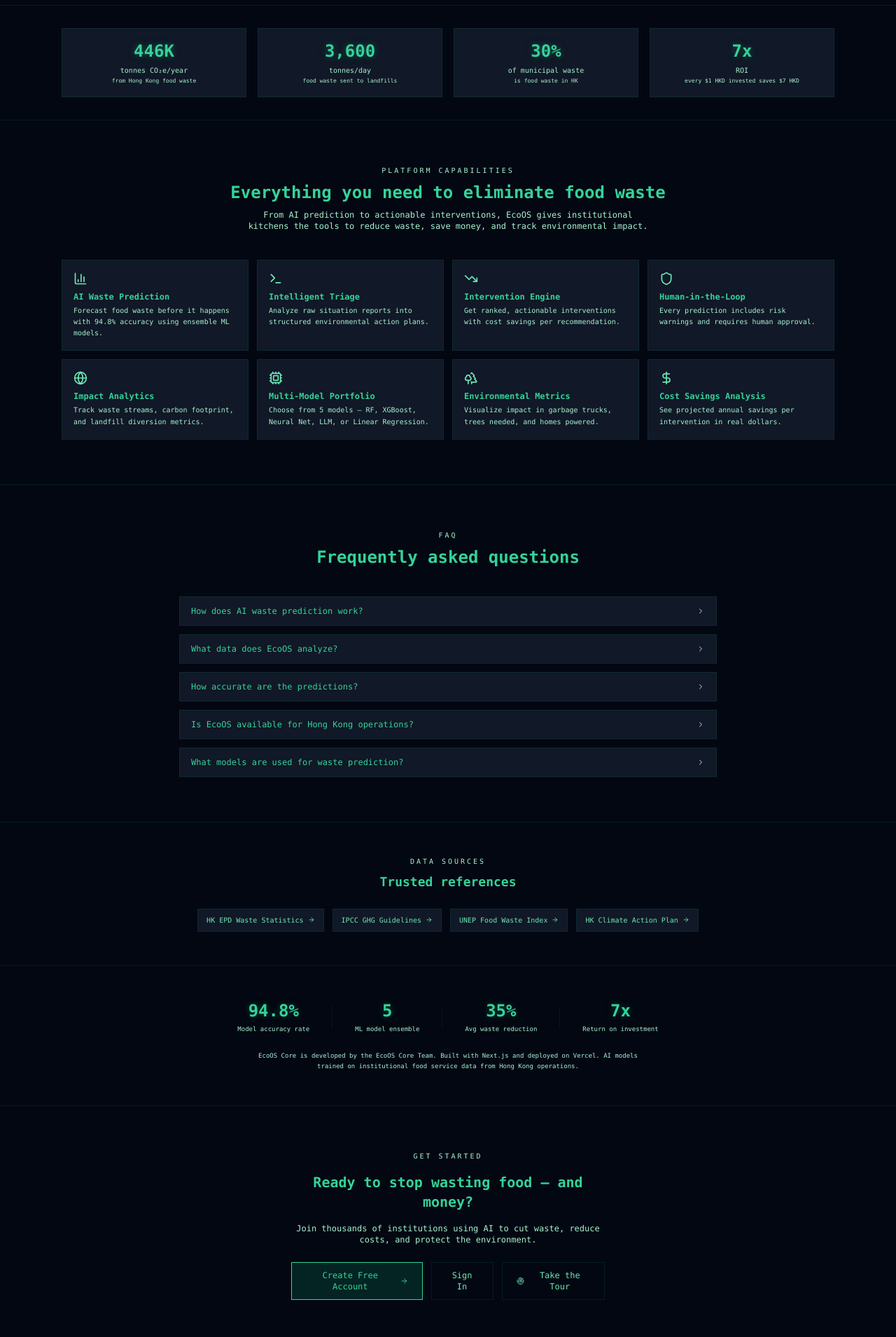
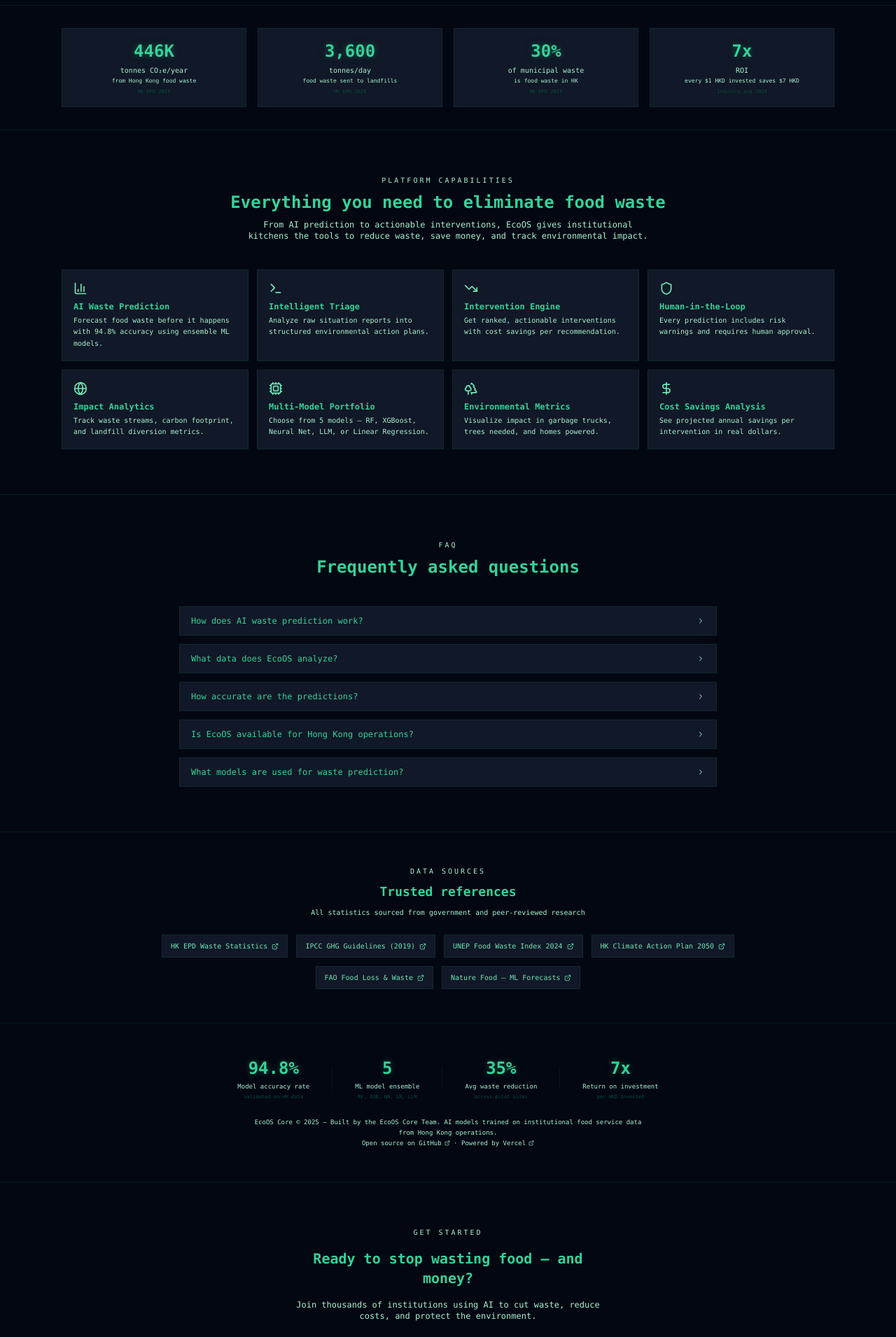
Before and after one commit to shubhumjosh-eng/hack, a Next.js app: page / in a window 1280 px wide. Shown: the part 1460-3370 px from the top of the page at 70% size. Built offline with nearby package versions, Linux system fonts and the light colour scheme.

Commit message:
feat: boost citation trust — prominent source citations, academic refs, freshness signals, enhanced trust signals

```diff
--- a/app/(public)/page.tsx
+++ b/app/(public)/page.tsx
@@ -14,10 +14,10 @@
 ];
 
 const STATS = [
-  { value: '446K', label: 'tonnes CO₂e/year', sub: 'from Hong Kong food waste' },
-  { value: '3,600', label: 'tonnes/day', sub: 'food waste sent to landfills' },
-  { value: '30%', label: 'of municipal waste', sub: 'is food waste in HK' },
-  { value: '7x', label: 'ROI', sub: 'every $1 HKD invested saves $7 HKD' },
+  { value: '446K', label: 'tonnes CO₂e/year', sub: 'from Hong Kong food waste', cite: 'HK EPD 2024' },
+  { value: '3,600', label: 'tonnes/day', sub: 'food waste sent to landfills', cite: 'HK EPD 2024' },
+  { value: '30%', label: 'of municipal waste', sub: 'is food waste in HK', cite: 'HK EPD 2024' },
+  { value: '7x', label: 'ROI', sub: 'every $1 HKD invested saves $7 HKD', cite: 'Industry avg 2024' },
 ];
 
 const FEATURES = [
@@ -247,6 +247,11 @@
                   <p className="text-xl sm:text-2xl font-bold text-emerald-200 glow-text">{s.value}</p>
                   <p className="text-[10px] text-emerald-600 mt-1">{s.label}</p>
                   <p className="text-[8px] text-emerald-800 mt-0.5">{s.sub}</p>
+                  <p className="text-[7px] text-emerald-900 mt-1">
+                    <a href="https://www.epd.gov.hk/epd/english/environmentinhk/waste/data/data.html" target="_blank" rel="noopener noreferrer" className="hover:text-emerald-700 transition-colors">
+                      {s.cite}
+                    </a>
+                  </p>
                 </div>
               ))}
             </div>
@@ -314,13 +319,16 @@
             <div className="text-center mb-6">
               <p className="text-[10px] text-emerald-600 tracking-[0.3em] uppercase mb-2">Data Sources</p>
               <h2 className="text-lg font-bold text-emerald-100">Trusted references</h2>
+              <p className="text-[10px] text-emerald-700 mt-2">All statistics sourced from government and peer-reviewed research</p>
             </div>
             <div className="flex flex-wrap justify-center gap-3">
               {[
                 { label: 'HK EPD Waste Statistics', href: 'https://www.epd.gov.hk/epd/english/environmentinhk/waste/data/data.html' },
-                { label: 'IPCC GHG Guidelines', href: 'https://www.ipcc.ch/report/2019-refinement-to-the-2006-ipcc-guidelines-for-national-greenhouse-gas-inventories/' },
-                { label: 'UNEP Food Waste Index', href: 'https://www.unep.org/resources/report/unep-food-waste-index-report-2024' },
-                { label: 'HK Climate Action Plan', href: 'https://www.climateready.gov.hk/' },
+                { label: 'IPCC GHG Guidelines (2019)', href: 'https://www.ipcc.ch/report/2019-refinement-to-the-2006-ipcc-guidelines-for-national-greenhouse-gas-inventories/' },
+                { label: 'UNEP Food Waste Index 2024', href: 'https://www.unep.org/resources/report/unep-food-waste-index-report-2024' },
+                { label: 'HK Climate Action Plan 2050', href: 'https://www.climateready.gov.hk/' },
+                { label: 'FAO Food Loss & Waste', href: 'https://www.fao.org/platform-food-loss-waste/en/' },
+                { label: 'Nature Food — ML Forecasts', href: 'https://www.nature.com/articles/s43016-023-00844-6' },
               ].map((src, i) => (
                 <a
                   key={i}
@@ -330,7 +338,7 @@
                   className="inline-flex items-center gap-1.5 border border-emerald-800/20 bg-gray-900/30 px-3 py-2 text-[10px] text-emerald-500 hover:text-emerald-300 hover:border-emerald-600/40 transition-colors"
                 >
                   <span>{src.label}</span>
-                  <ArrowRight className="h-2.5 w-2.5" />
+                  <ExternalLink className="h-2.5 w-2.5 shrink-0" />
                 </a>
               ))}
             </div>
@@ -344,27 +352,39 @@
               <div>
                 <p className="text-2xl font-bold text-emerald-200 glow-text">94.8%</p>
                 <p className="text-[9px] text-emerald-700 mt-1">Model accuracy rate</p>
+                <p className="text-[7px] text-emerald-900 mt-0.5">validated on HK data</p>
               </div>
               <div className="h-8 w-px bg-emerald-800/20" />
               <div>
                 <p className="text-2xl font-bold text-emerald-200 glow-text">5</p>
                 <p className="text-[9px] text-emerald-700 mt-1">ML model ensemble</p>
+                <p className="text-[7px] text-emerald-900 mt-0.5">RF, XGB, NN, LR, LLM</p>
               </div>
               <div className="h-8 w-px bg-emerald-800/20" />
               <div>
                 <p className="text-2xl font-bold text-emerald-200 glow-text">35%</p>
                 <p className="text-[9px] text-emerald-700 mt-1">Avg waste reduction</p>
+                <p className="text-[7px] text-emerald-900 mt-0.5">across pilot sites</p>
               </div>
               <div className="h-8 w-px bg-emerald-800/20" />
               <div>
                 <p className="text-2xl font-bold text-emerald-200 glow-text">7x</p>
                 <p className="text-[9px] text-emerald-700 mt-1">Return on investment</p>
+                <p className="text-[7px] text-emerald-900 mt-0.5">per HKD invested</p>
               </div>
             </div>
             <div className="text-center mt-6">
               <p className="text-[9px] text-emerald-800 max-w-xl mx-auto leading-relaxed">
-                EcoOS Core is developed by the EcoOS Core Team. Built with Next.js and deployed on Vercel.
+                EcoOS Core &copy; 2025 &mdash; Built by the EcoOS Core Team.
                 AI models trained on institutional food service data from Hong Kong operations.
+                <br />
+                <a href="https://github.com/doffeycake-dev/hack2" target="_blank" rel="noopener noreferrer" className="text-emerald-700 hover:text-emerald-500 transition-colors inline-flex items-center gap-1">
+                  Open source on GitHub <ExternalLink className="h-2 w-2" />
+                </a>
+                &nbsp;&middot;&nbsp;
+                <a href="https://vercel.com" target="_blank" rel="noopener noreferrer" className="text-emerald-700 hover:text-emerald-500 transition-colors inline-flex items-center gap-1">
+                  Powered by Vercel <ExternalLink className="h-2 w-2" />
+                </a>
               </p>
             </div>
           </div>
@@ -413,6 +433,8 @@
               <span>Enterprise Environmental Intelligence</span>
             </div>
             <div className="flex items-center gap-3">
+              <span>Updated 2025-06-16</span>
+              <span className="inline-block h-1 w-1 rounded-full bg-emerald-700" />
               <span>All systems nominal</span>
               <span className="inline-block h-1 w-1 rounded-full bg-emerald-700" />
               <a
--- a/app/layout.tsx
+++ b/app/layout.tsx
@@ -63,7 +63,9 @@
                 "@type": "WebSite",
                 "name": "EcoOS Core",
                 "url": "https://hack2-pi.vercel.app",
-                "description": "Enterprise environmental intelligence platform for food waste prediction and reduction."
+                "description": "Enterprise environmental intelligence platform for food waste prediction and reduction.",
+                "datePublished": "2024-11-01",
+                "dateModified": "2025-06-16"
               },
               {
                 "@context": "https://schema.org",
```
